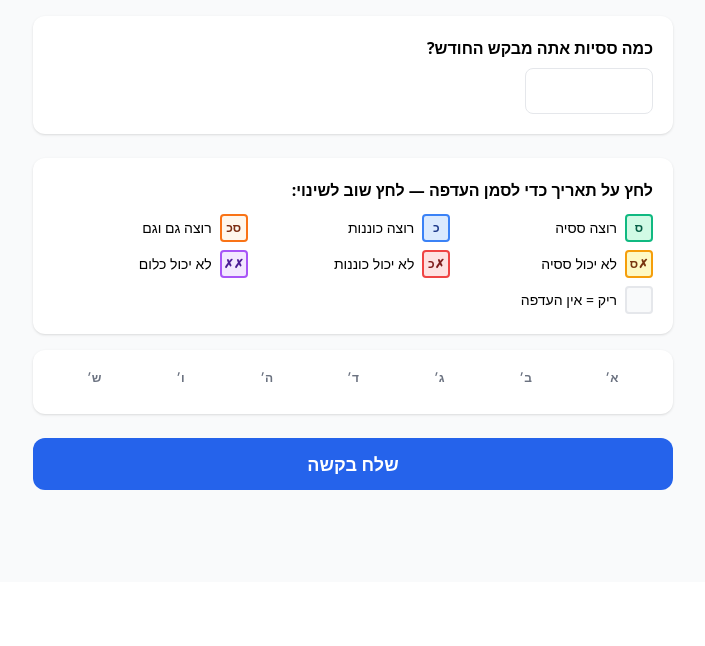
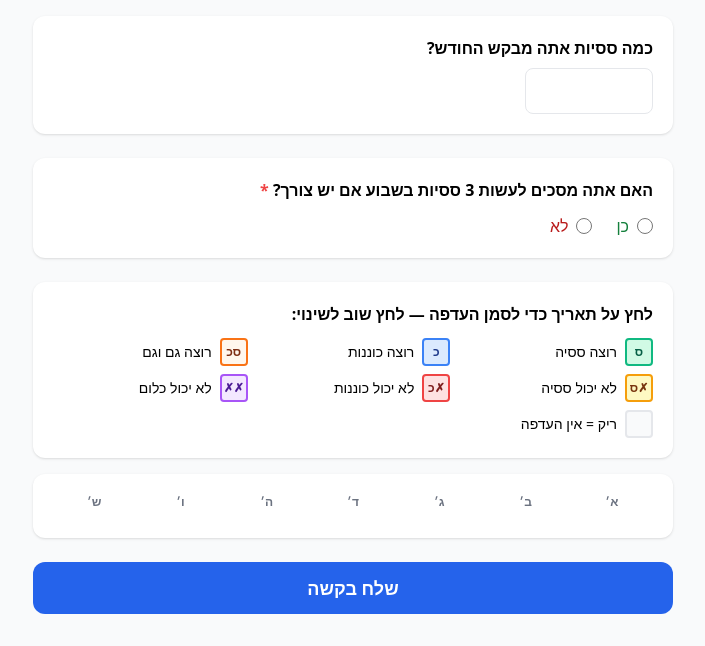
Before and after one commit to ehudregev/cathlab-scheduler, a Flask app: template app/templates/doctor/request.html in a window 1280 px wide. Shown: the part 218-864 px from the top of the page, without its empty margins (287-992 px from the left). Before the commit the page ends 708 px from the top, so only its background shows below. Run offline with Flask 3, Linux system fonts and the light colour scheme; tables that the repository leaves empty hold one stand-in row (values such as "Sample post"); the template is opened without the code that fills it: values that come from a table or form of the project are taken from there, most other values are stand-ins (such as "Sample title", 1, 10 or a date in 2020); some libraries are stand-ins or nearby versions.

Commit message:
Add allow_triple_session field to doctor requests
Required yes/no question for session doctors. Doctors who answer 'no'
are excluded from tier2 (3rd session per week) in the scheduler.

Co-Authored-By: Claude Sonnet 4.6 <noreply@anthropic.com>

```diff
--- a/app/__init__.py
+++ b/app/__init__.py
@@ -43,6 +43,7 @@ def _migrate(db):
         ("requests", "no_both_json",      "TEXT DEFAULT '[]'"),
         ("history_entries", "session1_count", "INTEGER DEFAULT 0"),
         ("history_entries", "weekend_units", "INTEGER DEFAULT 0"),
+        ("requests", "allow_triple_session", "BOOLEAN"),
     ]
     with db.engine.connect() as conn:
         for table, column, col_def in new_columns:
--- a/app/models.py
+++ b/app/models.py
@@ -23,6 +23,7 @@ class Request(db.Model):
     month = db.Column(db.Integer, nullable=False)
     year = db.Column(db.Integer, nullable=False)
     desired_sessions = db.Column(db.Integer, nullable=True)
+    allow_triple_session = db.Column(db.Boolean, nullable=True)  # None=not answered, True=yes, False=no
     # Per-date preferences (JSON lists of date strings YYYY-MM-DD)
     want_session_json = db.Column(db.Text, default="[]")       # רוצה ססיה
     want_oncall_json = db.Column(db.Text, default="[]")        # רוצה כוננות
--- a/app/routers/doctor.py
+++ b/app/routers/doctor.py
@@ -75,6 +75,8 @@ def submit_request(token):
     no_oncall = request.form.getlist("no_oncall[]")
     no_both = request.form.getlist("no_both[]")
     desired_sessions = request.form.get("desired_sessions", type=int)
+    triple_raw = request.form.get("allow_triple_session")
+    allow_triple = True if triple_raw == "yes" else (False if triple_raw == "no" else None)
 
     existing = Request.query.filter_by(
         doctor_id=doctor.id, month=month, year=year
@@ -89,6 +91,7 @@ def submit_request(token):
         existing.no_both = no_both
         if doctor.does_sessions:
             existing.desired_sessions = desired_sessions
+            existing.allow_triple_session = allow_triple
         existing.submitted_at = datetime.utcnow()
     else:
         req = Request(
@@ -96,6 +99,7 @@ def submit_request(token):
             month=month,
             year=year,
             desired_sessions=desired_sessions if doctor.does_sessions else None,
+            allow_triple_session=allow_triple if doctor.does_sessions else None,
         )
         req.want_session = want_session
         req.want_oncall = want_oncall
--- a/app/templates/doctor/request.html
+++ b/app/templates/doctor/request.html
@@ -40,6 +40,24 @@
         <input type="number" name="desired_sessions" min="0" max="20"
                value="{{ existing.desired_sessions if existing else '' }}"
                class="border rounded-lg px-3 py-2 w-32 text-center text-lg"/>
+      </div>
+
+      <div class="bg-white rounded-xl shadow p-5 mb-6">
+        <p class="font-semibold mb-3">האם אתה מסכים לעשות 3 ססיות בשבוע אם יש צורך? <span class="text-red-500">*</span></p>
+        <div class="flex gap-6">
+          <label class="flex items-center gap-2 cursor-pointer">
+            <input type="radio" name="allow_triple_session" value="yes" required
+              {% if existing and existing.allow_triple_session == true %}checked{% endif %}
+              class="w-4 h-4 text-green-600"/>
+            <span class="text-green-700 font-medium">כן</span>
+          </label>
+          <label class="flex items-center gap-2 cursor-pointer">
+            <input type="radio" name="allow_triple_session" value="no"
+              {% if existing and existing.allow_triple_session == false %}checked{% endif %}
+              class="w-4 h-4 text-red-600"/>
+            <span class="text-red-700 font-medium">לא</span>
+          </label>
+        </div>
       </div>
       {% endif %}
 
```
Also changed, not shown: app/scheduler.py (+8 -1 lines), app/templates/admin/requests.html (+9 -0 lines).
